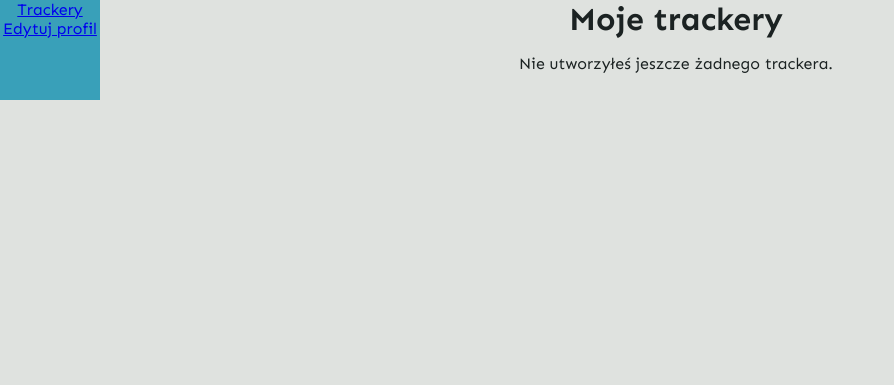
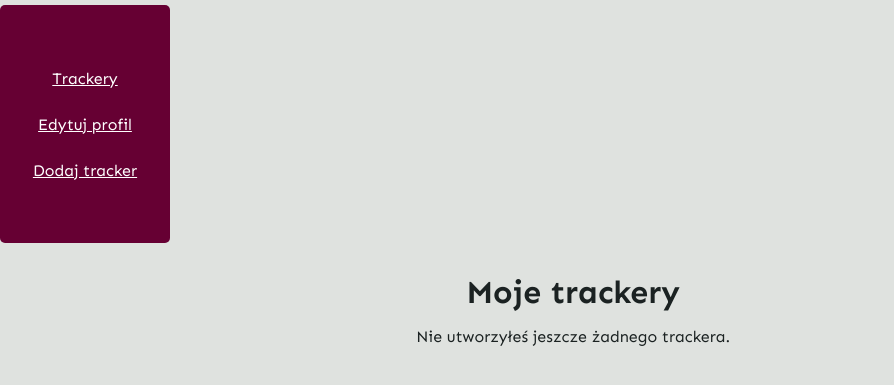
Before and after one commit to asawicki96/JobTracker, a Django app: page /accounts/ in a window 1280 px wide. Shown: the part 66-451 px from the top of the page, without its empty margins (0-894 px from the left). Run offline with Django 3.2, Linux system fonts and the light colour scheme; the visitor is signed in with stand-in values (Sample User, id 1); data that the repository does not hold is empty.

Commit message:
features:tracker views, api-consuming

```diff
--- a/jobtracker/accounts/static/css/base.css
+++ b/jobtracker/accounts/static/css/base.css
@@ -79,7 +79,9 @@ body {
 
 #content {
     float: left;
-    width: 90%;
+    width: 88%;
+    padding: 10px;
+    margin-top: 20px;
 }
 
 .helptext {
@@ -93,14 +95,60 @@ body {
     margin: auto auto;
 }
 
-.nav {
-    float:left;
-    width: 100px;
-    height: 100px;
-    background-color: #39a0b9;
+
+body h1 {
+    width: 100%;
+    margin: auto auto;
 }
 
-body h1 {
-    width: max-content;
+.sidenav {
+    min-width: 150px;
+    background: #660033;
+    margin-top: 5px;
+    border-radius: 5px;
+    display: flex;
+    flex-direction: column;
+    align-items: center;
+    padding: 50px 10px 50px 10px;
+    width: 150px;
+    float:left;
+
+}
+
+.sidenav a {
+    display: flex;
+    width:100%;
+    min-height:40px;
+    max-width:200px;
+    margin: 0;
+    color:white;
+    justify-content: center;
+    align-items: center;
+    font-family: 'Sen', sans-serif;
+    font-weight: 200;
+}
+
+.sidenav a:hover {
+    background: #461414;
+    border-radius: 5px;
+    cursor: pointer;
+    border-left-style: solid;
+    border-left-width: 3px;
+    border-radius:0;
+    font-weight: 600;
+    border-radius: 4px;
+}
+
+.nav_item {
+    padding: 3px;
+    color: white;
+}
+
+.offer_container {
+    max-width: 800px;
     margin: auto auto;
+    background-color: #c6cdc7;
+    text-align: left;
+    height: auto;
+    padding: 3px 10px 3px 10px;
 }
--- a/jobtracker/accounts/templates/account/tracker/list.html
+++ b/jobtracker/accounts/templates/account/tracker/list.html
@@ -9,10 +9,15 @@
             <div class="tracker_info">
                 <a href="{% url 'trakcer:tracker_detail' tracker.id %}"><h3>{{ tracker.keywords }}</h3></a>
             </div>
+            <div class="tracker_offer_list">
+                <b></b><a href=" {% url 'offer:offer_list' tracker.id %}">Zobacz listę ogłoszeń</a></b>
+            </div>
+            <div class="tracker_offer_list">
+                <a href=" {% url 'tracker:delete' tracker.id %}">Usuń</a>
+            </div>
         {% empty %}
             <p>
                 Nie utworzyłeś jeszcze żadnego trackera.
-
             </p>
         {% endfor %}
     </div>
--- a/jobtracker/accounts/templates/base.html
+++ b/jobtracker/accounts/templates/base.html
@@ -18,10 +18,11 @@
             </ul>
         </div>
         {% if request.user.is_authenticated %}
-            <div class="nav">
-                <a href="{% url 'dashboard' %}"><div>Trackery</div></a>
-                <a href="{% url 'edit' %}"><div>Edytuj profil</div></a>
-            </div>
+                <div class="sidenav">
+                    <a href="{% url 'dashboard' %}" class="nav_item"><div>Trackery</div></a>
+                    <a href="{% url 'edit' %}" class="nav_item"><div>Edytuj profil</div></a>
+                    <a href="{% url 'tracker:create' %}" class="nav_item"><div>Dodaj tracker</div></a>
+                </div>
         {% endif %}
         <div id="content">
             {% block content %}
--- a/jobtracker/jobtracker/settings.py
+++ b/jobtracker/jobtracker/settings.py
@@ -17,7 +17,9 @@ from django.urls import reverse_lazy
 # Build paths inside the project like this: os.path.join(BASE_DIR, ...)
 BASE_DIR = os.path.dirname(os.path.dirname(os.path.abspath(__file__)))
 
-LOGIN_REDIRECT_URL = reverse_lazy('index')
+LOGIN_REDIRECT_URL = reverse_lazy('dashboard')
+JOOBLE_API_KEY = os.getenv('JOOBLE_API_KEY')
+
 
 # Quick-start development settings - unsuitable for production
 # See https://docs.djangoproject.com/en/3.0/howto/deployment/checklist/
--- a/jobtracker/jobtracker/urls.py
+++ b/jobtracker/jobtracker/urls.py
@@ -22,5 +22,6 @@ urlpatterns = [
     path('admin/', admin.site.urls),
     path('accounts/', include('accounts.urls')),
     path('tracker/', include('tracker.urls', namespace='tracker')),
+    path('offer/', include('offer.urls', namespace="offer")),
     path('', views.IndexView.as_view(), name="index"),
 ]
--- a/jobtracker/offer/models.py
+++ b/jobtracker/offer/models.py
@@ -9,11 +9,11 @@ class Offer(models.Model):
     title = models.CharField(max_length=200)
     location = models.CharField(max_length=100)
     snippet = models.TextField(null=True, blank=True)
-    salary = models.IntegerField(null=True, blank=True)
+    salary = models.CharField(max_length=50, null=True, blank=True)
     source = models.CharField(max_length=100, blank=True, null=True)
     job_type = models.CharField(max_length=150, blank=True, null=True)
     link = models.URLField(max_length=350)
-    company = models.CharField(max_length=150)
+    company = models.CharField(max_length=150, null=True, blank=True)
     updated = models.DateTimeField()
     order = OrderField(blank=True, for_fields=['owner'])
     owner = models.ForeignKey(Tracker,
--- /dev/null
+++ b/jobtracker/offer/templates/offer/detail.html
@@ -0,0 +1 @@
+Działa
--- /dev/null
+++ b/jobtracker/offer/urls.py
@@ -0,0 +1,10 @@
+from django.urls import path
+from . import views
+
+app_name = 'offer'
+
+urlpatterns = [
+    path('<tracker_id>/list/', views.OfferListView.as_view(), name='offer_list'),
+    path('<offer_id>/', views.OfferDetailView.as_view(), name="detail"),
+    path('<tracker_id>/list/refresh/', views.OfferListRefresh.as_view(), name='refresh'),
+]
--- a/jobtracker/tracker/urls.py
+++ b/jobtracker/tracker/urls.py
@@ -6,4 +6,6 @@ app_name = 'trakcer'
 
 urlpatterns = [
     path('<int:tracker_id>/', views.TrackerEditView.as_view(), name='tracker_detail'),
+    path('create/', views.TrackerCreateView.as_view(), name='create'),
+    path('delete/<tracker_id>/', views.TrackerDeleteView.as_view(), name='delete'),
 ]
```
Also changed, not shown: jobtracker/offer/templates/offer/list.html (added, +26 -0 lines), jobtracker/offer/views.py (+31 -1 lines), jobtracker/tracker/api_connection.py (added, +32 -0 lines), jobtracker/tracker/collect.py (added, +62 -0 lines), jobtracker/tracker/forms.py (+7 -0 lines), jobtracker/tracker/templates/tracker/create.html (added, +14 -0 lines), jobtracker/tracker/templates/tracker/delete.html (added, +13 -0 lines), jobtracker/tracker/views.py (+34 -1 lines), 3 other files.
